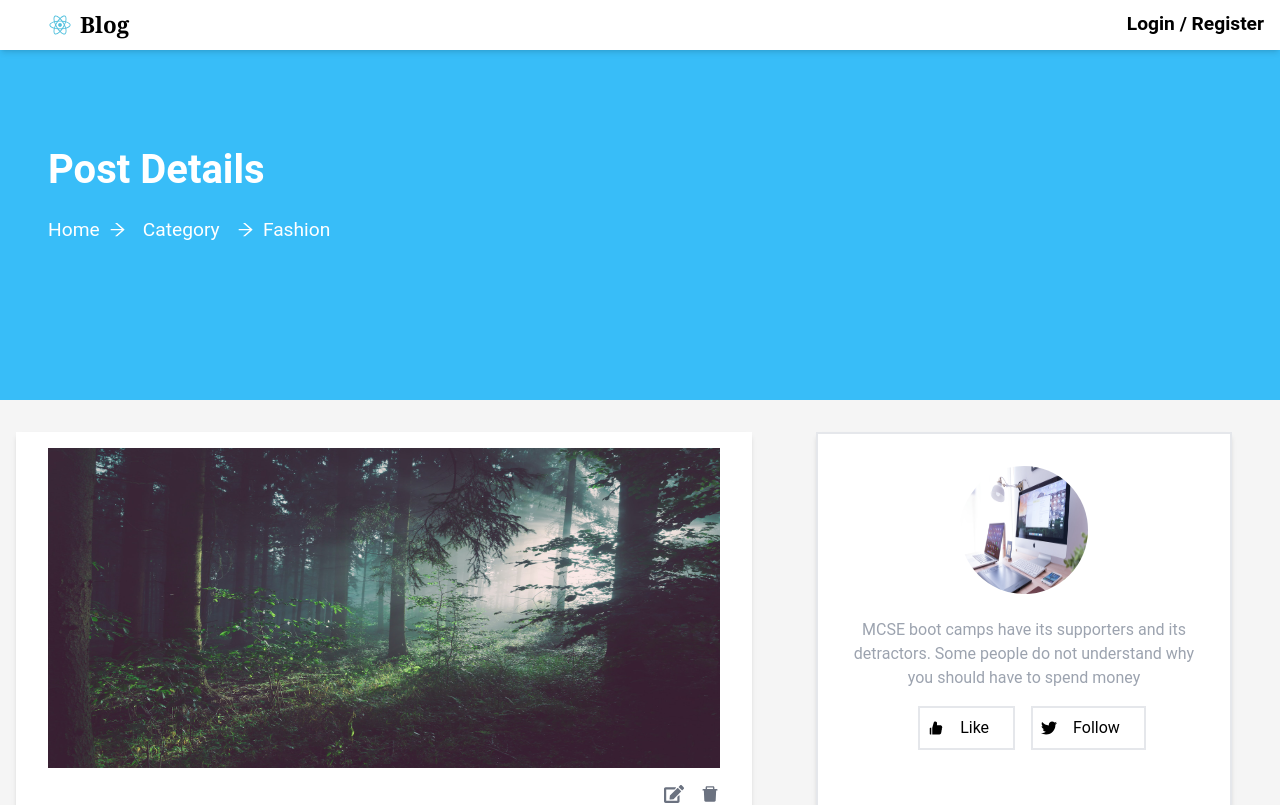
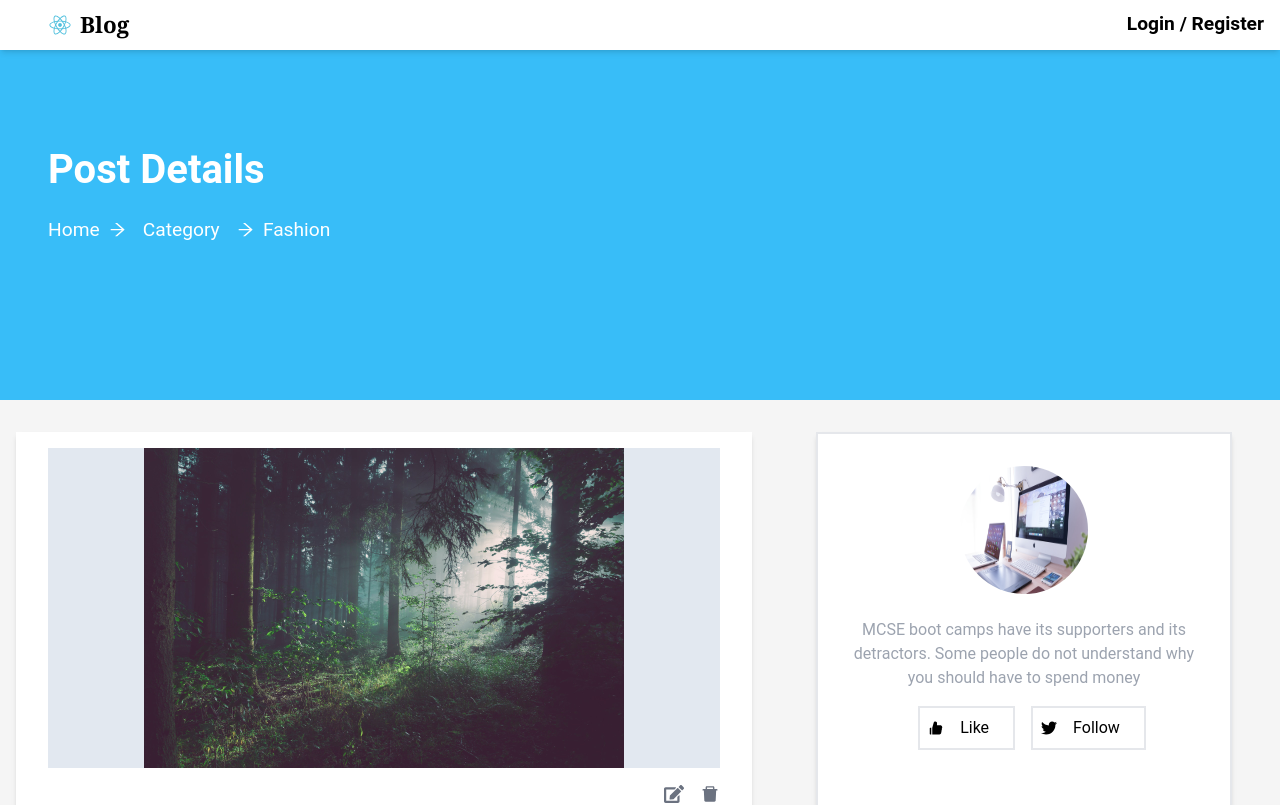
Before and after one commit to VishnuKumar750/blog-frontend, a Next.js app: page /Post/1 in a window 1280 px wide. Shown: the top 805 px of the page. Built offline with nearby package versions, Linux system fonts and the light colour scheme; no server answers.

Commit message:
till the account post date change

```diff
--- a/src/components/Account/Card.jsx
+++ b/src/components/Account/Card.jsx
@@ -2,12 +2,16 @@ import Image from 'next/image'
 import React from 'react'
 
 const Card = ({item, onClick}) => {
+  const date = new Date(item?.createdAt);
+  const formattedDate = `${date.getDate()} ${date.toLocaleString('default', { month: 'short' })}`;
+
+
   return (
     <div className='grid grid-cols-5 cursor-pointer bg-white shadow-md py-2 my-2 w-full hover:scale-105 transition-all'
     onClick={onClick}
     >
       <div className='col-span-2 sm:col-span-1  md:col-span-2 h-[10em] relative'>
-         <div className='absolute top-0 text-white bg-gray-900 z-[99] bg-opacity-80 px-2 py-2'>20 <br/> Dec</div>
+         <div className='absolute top-0 text-white bg-gray-900 z-[99] bg-opacity-80 px-4 py-4'>{formattedDate}</div>
          <Image
             src={item?.image || "/user/user.jpg"}
             alt="posts"
--- a/src/components/UserPost/PostDetails.jsx
+++ b/src/components/UserPost/PostDetails.jsx
@@ -147,13 +147,13 @@ const PostDetails = ({ posts, handleUpdateEffect }) => {
   return (
     <div className=''>
     <div className='my-8 lg:px-8 mx-4 bg-white px-4 py-4 shadow-md'>
-      <div className='w-full h-[20em]'>
+      <div className='w-full h-[20em] bg-slate-200'>
          <Image
           src={posts?.post?.image || "/post/hero.jpg"}
           alt="userPost"
             width={400}
             height={400}
-            className='w-full h-full'
+            className='w-full h-full object-contain'
          />
       </div>
 
--- a/src/components/posts/Card.jsx
+++ b/src/components/posts/Card.jsx
@@ -8,7 +8,7 @@ const date = new Date(item?.createdAt);
 const formattedDate = `${date.getDate()} ${date.toLocaleString('default', { month: 'short' })}`;
 
   return (
-    <div className='flex w-full px-4 cursor-pointer gap-2 my-4'
+    <div className='flex w-full xs:px-1 sm:px-4 cursor-pointer my-4'
     >
       <div className='relative w-[20em] h-[11em] mx-2 group flex-1'>
          <div className='absolute z-[9] w-16 px-4 py-6 font-bold bg-black bg-opacity-80 top-0 left-0 text-white'>{formattedDate}</div>
@@ -17,11 +17,11 @@ const formattedDate = `${date.getDate()} ${date.toLocaleString('default', { mont
             alt="posts"
             width={400}
             height={400}
-            className='w-full h-full group-hover:scale-105 transition-all'
+            className='w-full h-full object-cover group-hover:scale-105 transition-all'
          />
       </div>
       <div className='mx-2 flex-1'>
-         <h1 className='text-xl font-bold my-2 max-w-[12em] truncate'>{item?.title}</h1>
+         <h1 className='text-xl font-bold my-2 xs:max-w-[8em] sm:max-w-[12em] truncate'>{item?.title}</h1>
          <p className='text-sm font-medium text-gray-400 my-4 max-w-xs h-14 overflow-hidden '>{item?.content}</p>
 
          <div className='flex items-center justify-between mx-1 md:mx-0 w-full'>
```
